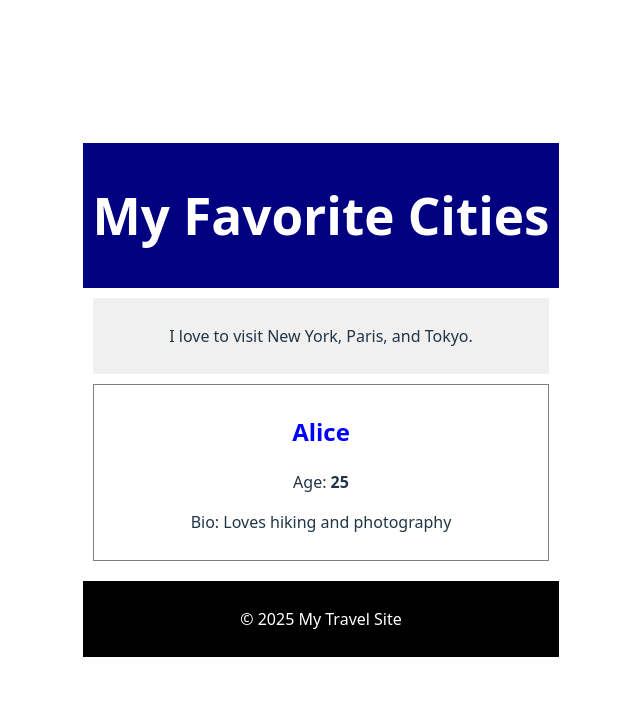
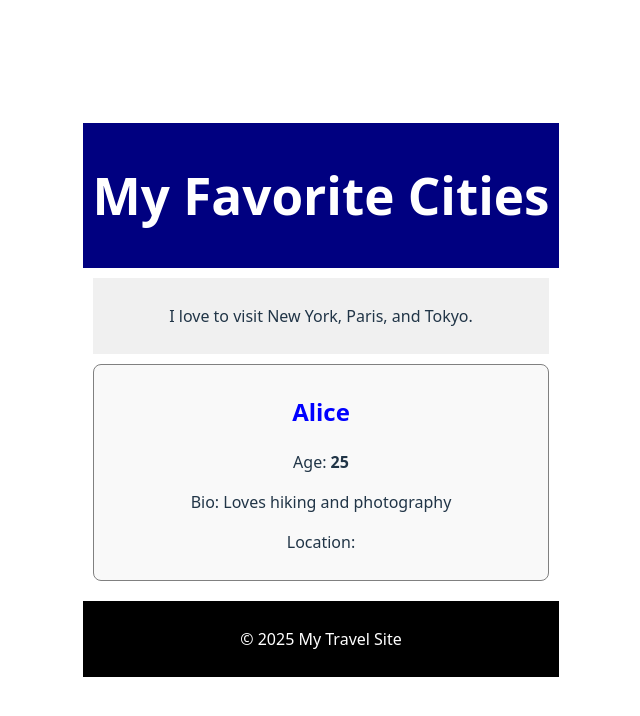
Before and after one commit to WillamMuoki/alx-fe-reactjs, a React (Vite) app: page / in a window 1280 px wide. Shown: the top 716 px of the page, without its empty margins (319-959 px from the left). Built offline with nearby package versions, Linux system fonts and the light colour scheme.

Commit message:
Fix duplicate UserProfile component and clean code

```diff
--- a/src/components/UserProfile.jsx
+++ b/src/components/UserProfile.jsx
@@ -1,9 +1,23 @@
- export default function UserProfile(props) {
+ const UserProfile = (props) => {
   return (
-    <div style={{ border: '1px solid gray', padding: '10px', margin: '10px' }}>
+    <div
+      style={{
+        border: '1px solid gray',
+        borderRadius: '8px',
+        padding: '10px',
+        margin: '10px',
+        backgroundColor: '#f9f9f9',
+        textAlign: 'center',
+      }}
+    >
       <h2 style={{ color: 'blue' }}>{props.name}</h2>
-      <p>Age: <span style={{ fontWeight: 'bold' }}>{props.age}</span></p>
+      <p>
+        Age: <span style={{ fontWeight: 'bold' }}>{props.age}</span>
+      </p>
       <p>Bio: {props.bio}</p>
+      <p>Location: {props.location}</p>
     </div>
   );
-}
+};
+
+export default UserProfile;
```
